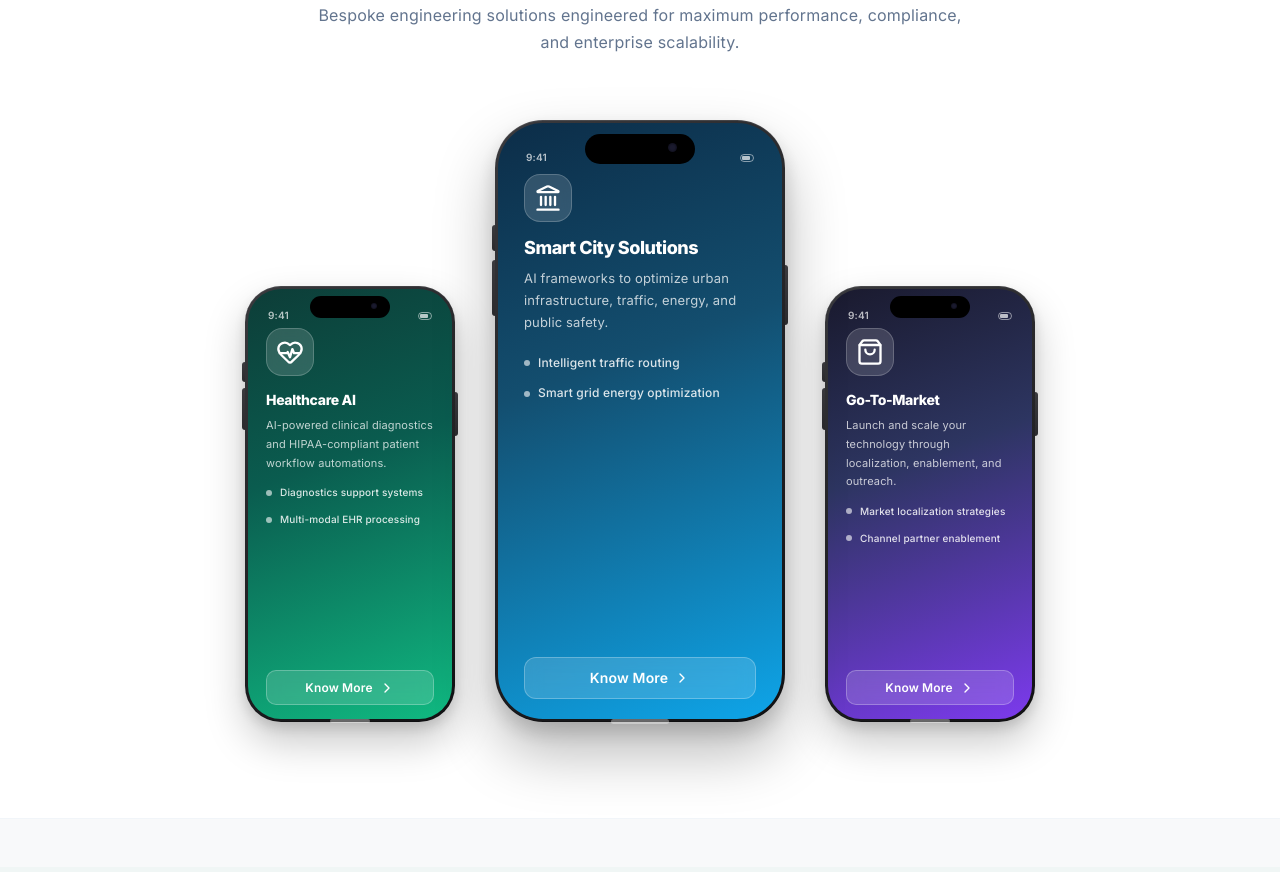
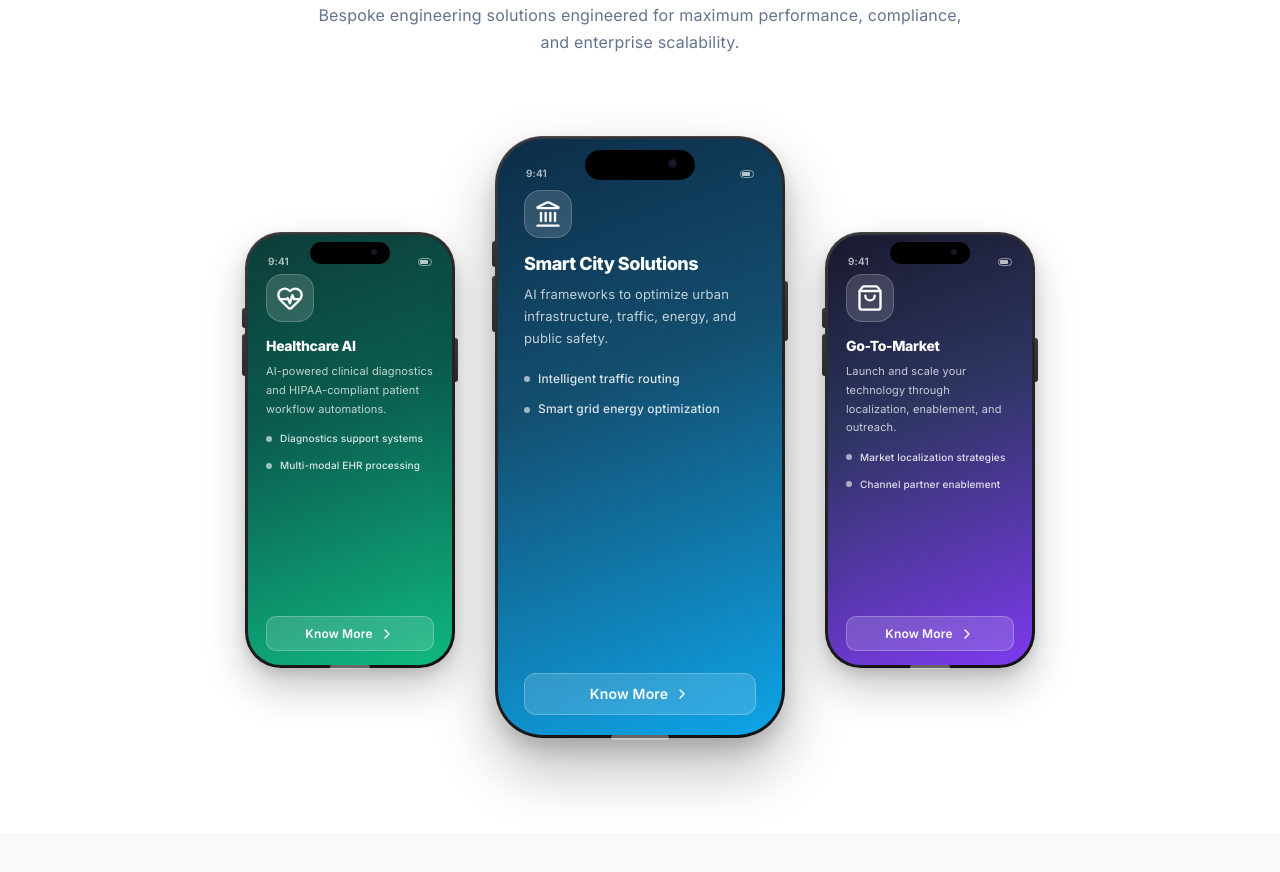
Before and after one commit to mikeyadav10042006-afk/quant-web-, a React (Vite) app: page / in a window 1280 px wide. Shown: the part 2000-2872 px from the top of the page. Built offline with nearby package versions, Linux system fonts and the light colour scheme; no server answers.

Commit message:
fix: 3D depth - side phones shifted up, center at bottom

```diff
--- a/src/components/Services.jsx
+++ b/src/components/Services.jsx
@@ -103,7 +103,7 @@ export default function Services() {
           </p>
         </div>
 
-        <div className="flex flex-col md:flex-row items-center md:items-end justify-center gap-8 lg:gap-10">
+        <div className="flex flex-col md:flex-row items-center md:items-end justify-center gap-8 md:gap-6 lg:gap-10 pt-4">
           {renderPhone(offerings[0], 0)}
           {renderPhone(offerings[1], 1)}
           {renderPhone(offerings[2], 2)}
--- a/src/index.css
+++ b/src/index.css
@@ -604,12 +604,13 @@ spline-viewer::part(canvas) {
   transform: translateY(-14px);
 }
 
-/* SIDE phones — small + depth */
+/* SIDE phones — small + depth + shifted up */
 .phone-mockup-side {
   width: 210px;
   transition: transform 0.5s cubic-bezier(0.22, 1, 0.36, 1);
   opacity: 0.88;
   z-index: 1;
+  margin-bottom: 70px;
 }
 .phone-mockup-side:hover {
   transform: translateY(-10px) scale(1.03);
@@ -853,12 +854,13 @@ spline-viewer::part(canvas) {
   flex-shrink: 0;
 }
 
-/* ── Mobile: all same size ── */
+/* ── Mobile: all same size, no shift ── */
 @media (max-width: 768px) {
   .phone-mockup-center,
   .phone-mockup-side {
     width: 280px;
     opacity: 1;
+    margin-bottom: 0;
   }
   .phone-mockup-center .phone-frame,
   .phone-mockup-side .phone-frame {
```
